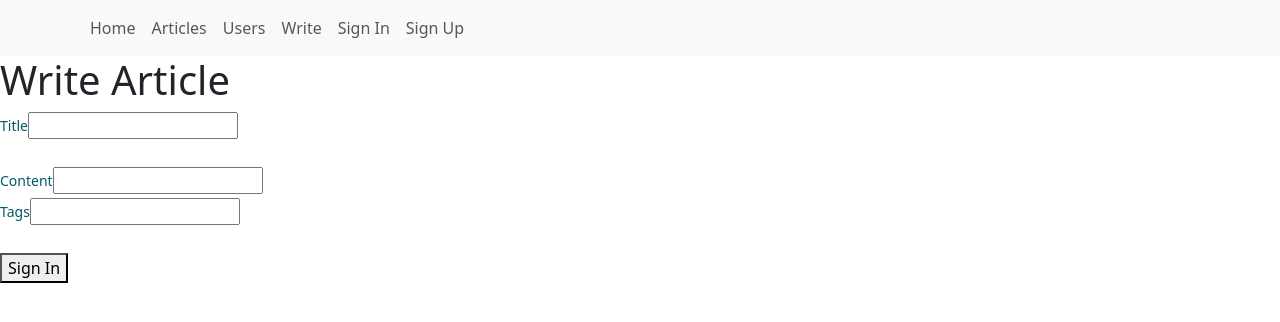
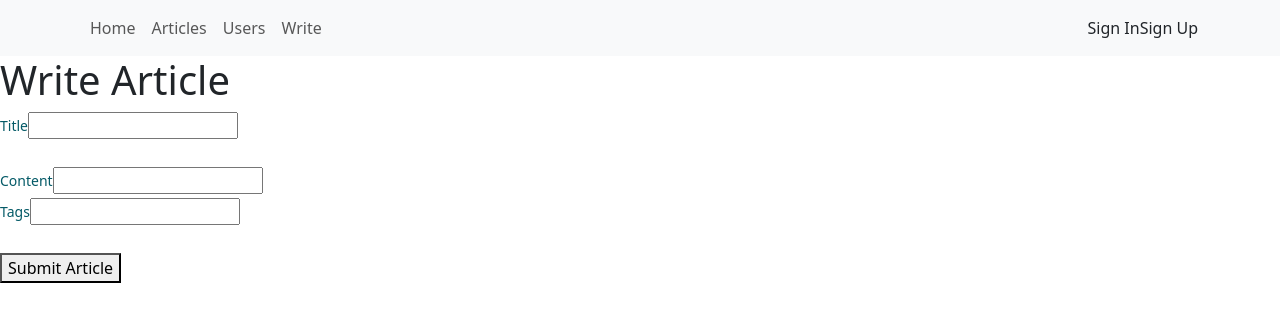
Before and after one commit to gsheng0/knowledge-base-2, a React (Vite) app in the folder client/: page /write in a window 1280 px wide. Shown: the top 322 px of the page. Built offline with nearby package versions, Linux system fonts and the light colour scheme.

Commit message:
Added log out functionality

```diff
--- a/client/src/components/Article.tsx
+++ b/client/src/components/Article.tsx
@@ -1,5 +1,5 @@
 import { useQuery } from '@apollo/client';
-import React, { useState } from 'react';
+import React from 'react';
 import { useParams } from 'react-router-dom';
 import { getArticleById } from '../graphql/Queries';
 
@@ -20,11 +20,18 @@ const Article: React.FC<any> = () => {
             </div>
         )
     }
-
-    console.log(data);
+    const article = data.getArticleById;
     return (
         <div style={{ border: '1px solid #ccc', padding: '10px', borderRadius: '5px' }}>
             <h1>Article: {articleId}</h1>
+            <h1>{article.title}</h1>
+            <p>{article.content}</p>
+            <p>
+                <strong>Author:</strong> {article.author.username}
+            </p>
+            <p>
+                <strong>Tags:</strong> {article.tags.join(", ")}
+            </p>
         </div>
     );
 };
--- a/client/src/components/NavBar.tsx
+++ b/client/src/components/NavBar.tsx
@@ -1,11 +1,18 @@
-import React, {useContext} from 'react';
+import React from 'react';
 import Container from 'react-bootstrap/Container';
 import Nav from 'react-bootstrap/Nav';
 import Navbar from 'react-bootstrap/Navbar';
-import '../index.css';
-
+import { useAuth } from '../context/AuthContext';
 
 export const NavBar = () => {
+  const { isAuthenticated, signIn, signOut, userInfo } = useAuth();
+
+  const handleSignOut = () => {
+    // Call signOut and redirect to the home page
+    signOut();
+    window.location.href = '/'; // Redirect to the home page
+  };
+
   return (
     <Navbar bg="light" data-bs-theme="light">
       <Container>
@@ -14,13 +21,20 @@ import '../index.css';
           <Nav.Link href="/articles">Articles</Nav.Link>
           <Nav.Link href="/users">Users</Nav.Link>
           <Nav.Link href="/write">Write</Nav.Link>
+        </Nav>
+        {isAuthenticated ? (
+          // If authenticated, show "Sign Out" option
+          <Nav.Link onClick={handleSignOut}>Sign Out</Nav.Link>
+        ) : (
+          // If not authenticated, show "Sign In" and "Sign Up" options
+          <>
             <Nav.Link href="/sign-in">Sign In</Nav.Link>
             <Nav.Link href="/sign-up">Sign Up</Nav.Link>
-        </Nav>
+          </>
+        )}
       </Container>
     </Navbar>
   );
 };
 
-
 export default NavBar;
--- a/client/src/components/WriteArticle.tsx
+++ b/client/src/components/WriteArticle.tsx
@@ -29,7 +29,7 @@ const WriteArticle: React.FC = () => {
     console.log(JSON.stringify(data));
     return <Navigate to="/" />;
   }
-  console.log(userInfo);
+
 
   return (
     <div>
@@ -56,7 +56,7 @@ const WriteArticle: React.FC = () => {
         <br />
 
         <button type="button" onClick={handleCreateArticle}>
-          Sign In
+          Submit Article
         </button>
       </form>
     </div>
```
Lines whose indentation alone changed are shown as unchanged.
